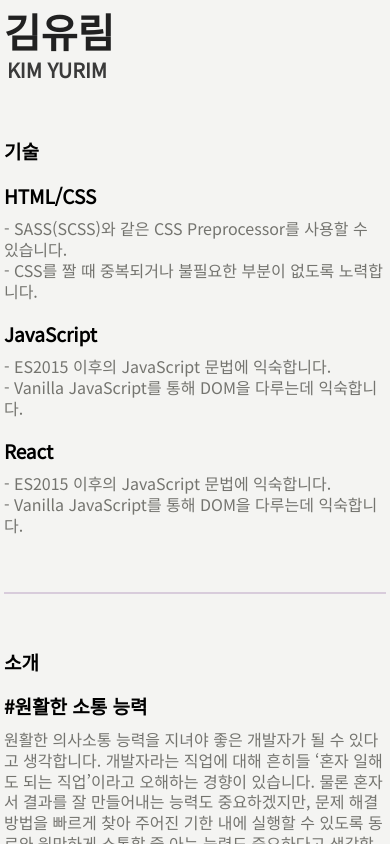
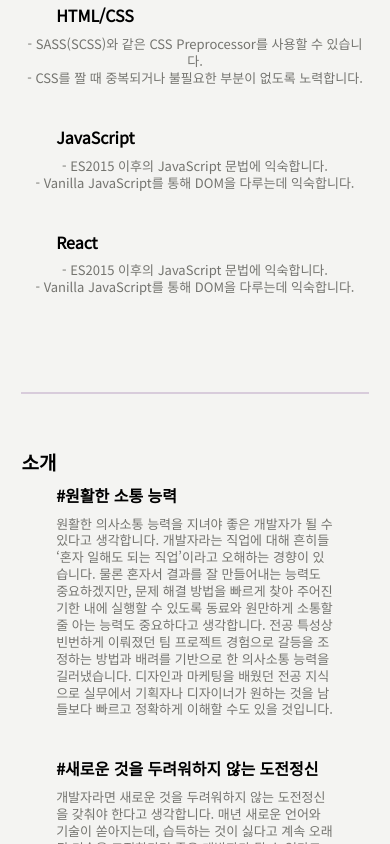
Before and after one commit to soo054141/soo054141.github.io, a React app: page / in a window 390 px wide. Shown: the part 4360-5204 px from the top of the page. Built offline with nearby package versions, Linux system fonts and the light colour scheme.

Commit message:
소개 페이지 반응형 완료

```diff
--- a/src/components/pages/Introduce.jsx
+++ b/src/components/pages/Introduce.jsx
@@ -3,24 +3,18 @@ import styled from "styled-components";
 
 const Wrap = styled.div`
     width: 100%;
-    padding-top: 15rem;
+    height: 83rem;
+    padding-top: 10rem;
     line-height: 1.3;
+
+    @media screen and (max-width: 1919px) {
+        height: auto;
+    }
 `;
 
 const Container = styled.div`
     width: 89%;
-    height: 83rem;
     margin: 0 auto;
-
-    @media screen and (min-width: 768px) and (max-width: 1023px) {
-        height: auto;
-        background-color: red;
-    }
-    @media screen and (max-width: 767px) {
-        width: 98%;
-        height: auto;
-        padding-top: 10rem;
-    }
 `;
 
 const Name_title = styled.div`
@@ -31,10 +25,22 @@ const Name_title = styled.div`
         font-size: 4rem;
         color: #212121;
     }
+
     h3 {
         margin-left: 0.3rem;
         font-size: 2rem;
         color: #3a3a3a;
+    }
+
+    @media screen and (max-width: 768px) {
+        h1 {
+            font-size: 3rem;
+        }
+
+        h3 {
+            margin-left: 0.2rem;
+            font-size: 1.6rem;
+        }
     }
 `;
 
@@ -45,14 +51,26 @@ const SkillSection = styled.div`
     justify-content: space-between;
     border-bottom: 2px solid #d8ccdb;
 
-    @media screen and (max-width: 1023px) {
-        flex-direction: column;
+    @media screen and (max-width: 1439px) {
+        display: block;
+
+        h4 {
+            margin: 0% 10%;
+        }
+        p {
+            text-align: center;
+            padding-bottom: 4rem;
+        }
     }
 `;
 
 const SectionTitle = styled.div`
     font-weight: bold;
     font-size: 1.9rem;
+
+    @media screen and (max-width: 1024px) {
+        margin-bottom: 1rem;
+    }
 `;
 
 const SectionItems = styled.div`
@@ -63,19 +81,27 @@ const SectionItems = styled.div`
     h4 {
         font-weight: bold;
         font-size: 1.9rem;
+        margin-bottom: 1rem;
     }
 
     p {
-        margin-top: 1rem;
         font-size: 1.6rem;
         color: #74746f;
     }
 
-    @media screen and (max-width: 1023px) {
-        padding-top: 2rem;
+    @media screen and (max-width: 1439px) {
+        div {
+            width: 80%;
+            margin: 0 auto;
+        }
+    }
 
-        div {
-            width: 100%;
+    @media screen and (max-width: 768px) {
+        h4 {
+            font-size: 1.6rem;
+        }
+        p {
+            font-size: 1.3rem;
         }
     }
 `;
@@ -86,18 +112,21 @@ const IntroSection = styled.div`
     justify-content: space-between;
     align-items: stretch;
 
-    @media screen and (max-width: 1023px) {
-        flex-direction: column;
+    @media screen and (max-width: 1439px) {
+        display: block;
     }
 `;
 
 const CardBody = styled.div`
     margin-bottom: 2.6rem;
+    width: 100%;
 
     div {
         display: flex;
         justify-content: space-between;
+        width: 100%;
     }
+
     h5 {
         margin-top: 0.25rem;
         font-size: 1.6rem;
@@ -113,6 +142,25 @@ const CardBody = styled.div`
         margin-top: 1rem;
         font-size: 1.6rem;
         color: #74746f;
+    }
+
+    @media screen and (max-width: 1439px) {
+        div {
+            display: block;
+        }
+
+        p {
+            margin-bottom: 4rem;
+        }
+    }
+
+    @media screen and (max-width: 768px) {
+        h4 {
+            font-size: 1.6rem;
+        }
+        p {
+            font-size: 1.3rem;
+        }
     }
 `;
 
```
